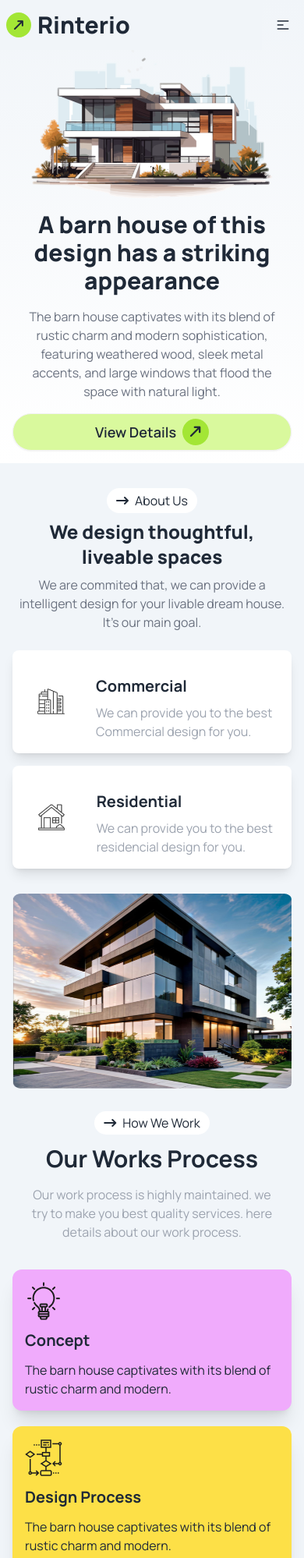
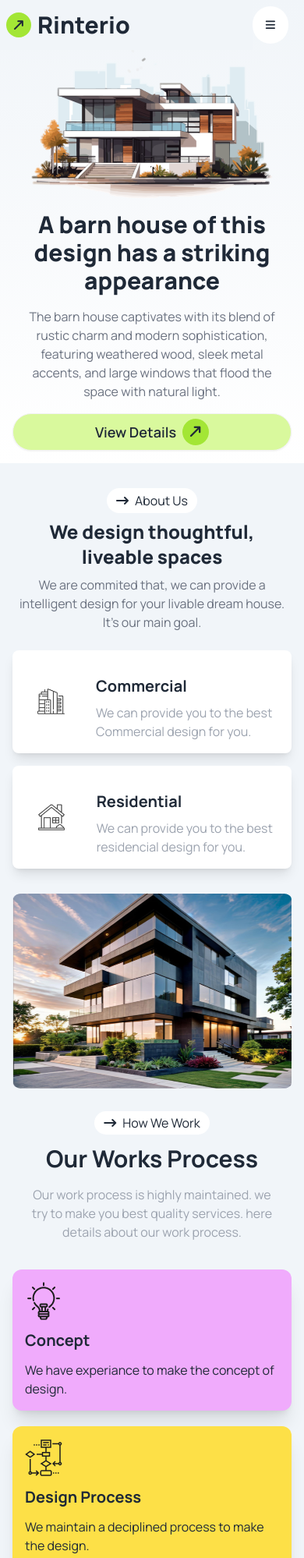
Before and after one commit to ShohagKaisar/Assignment-3, a website: page index.html in a window 390 px wide. Shown: the top 1998 px of the page at 78% size. Drawn offline with Linux system fonts and the light colour scheme.

Commit message:
Update content and menu icon

```diff
--- a/index.html
+++ b/index.html
@@ -48,11 +48,8 @@
       <div>
         <!-- Dropdown Icon For Mobile View -->
         <div class="dropdown lg:hidden">
-          <div tabindex="0" role="button" class="btn btn-ghost lg:hidden">
-            <svg xmlns="http://www.w3.org/2000/svg" class="h-5 w-5" fill="none" viewBox="0 0 24 24"
-              stroke="currentColor">
-              <path stroke-linecap="round" stroke-linejoin="round" stroke-width="2" d="M4 6h16M4 12h8m-8 6h16" />
-            </svg>
+          <div tabindex="0" role="button" class="btn btn-ghost lg:hidden bg-white rounded-full mr-5">
+            <i class="fa-solid fa-bars"></i>
           </div>
         </div>
     </nav>
@@ -141,25 +138,25 @@
         <div class="space-y-3 bg-fuchsia-300 p-4 rounded-xl shadow-xl">
           <img src="assets/concept.png" alt="">
           <h3 class="text-xl font-bold">Concept</h3>
-          <p>The barn house captivates with its blend of rustic charm and modern.</p>
+          <p>We have experiance to make the concept of design.</p>
         </div>
         <!-- Design Card -->
         <div class="space-y-3 bg-yellow-300 p-4 rounded-xl shadow-xl">
           <img src="assets/flow-chart.png" alt="">
           <h3 class="text-xl font-bold">Design Process</h3>
-          <p>The barn house captivates with its blend of rustic charm and modern.</p>
+          <p>We maintain a deciplined process to make the design.</p>
         </div>
         <!-- Supervision Card -->
         <div class="space-y-3 bg-green-300 p-4 rounded-xl shadow-xl">
           <img src="assets/vision.png" alt="">
           <h3 class="text-xl font-bold">Supervision</h3>
-          <p>The barn house captivates with its blend of rustic charm and modern.</p>
+          <p>We provide the supervision after sales services.</p>
         </div>
         <!-- Budget Plan Card -->
         <div class="space-y-3 bg-blue-300 p-4 rounded-xl shadow-xl">
           <img src="assets/budget-planning.png" alt="">
           <h3 class="text-xl font-bold">Budget Planning</h3>
-          <p>The barn house captivates with its blend of rustic charm and modern.</p>
+          <p>We Provide best budget friendy planing..</p>
         </div>
       </div>
     </div>
```
Also changed, not shown: src/output.css.
